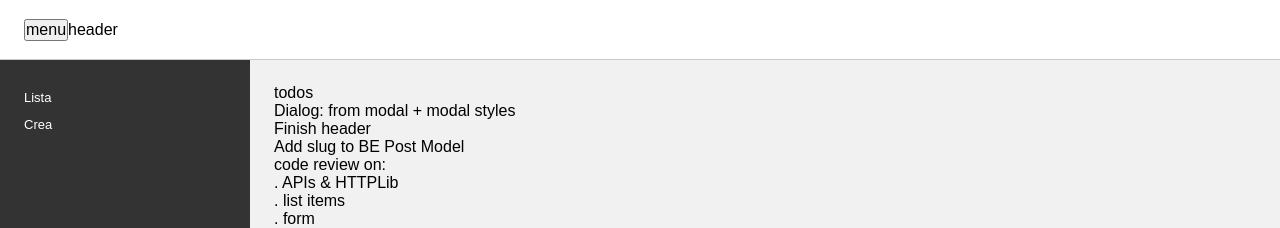
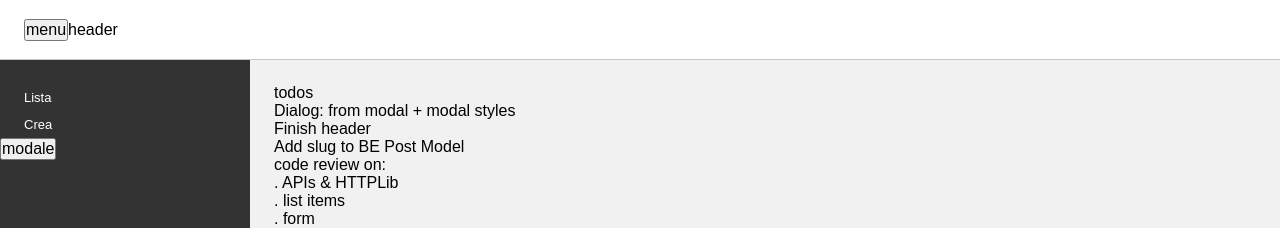
Before and after one commit to papupapu/cms, a Next.js app: page / in a window 1280 px wide. Shown: the top 228 px of the page. Built offline with nearby package versions, Linux system fonts and the light colour scheme.

Commit message:
modal trigger test

```diff
--- a/src/components/Layout/Menu/index.js
+++ b/src/components/Layout/Menu/index.js
@@ -6,11 +6,14 @@ import { useCtxLayout } from '../../../../pages/_app';
 
 import makeClassName from '../../../lib/utils/makeClassName';
 
+import { createAModal } from '../../../factories/modals';
+
 import styles from './style.module.scss';
 
 const Nav = () => {
-  const { navVisible } = useCtxLayout();
+  const { navVisible, openModal } = useCtxLayout();
   const cls = makeClassName([styles.nav, !navVisible && styles['nav-closed']]);
+  const modal = () => openModal(createAModal({}));
   return (
     <nav className={cls}>
       <ul>
@@ -28,6 +31,11 @@ const Nav = () => {
             </a>
           </Link>
         </li>
+        <li>
+          <button type="button" onClick={modal}>
+            modale
+          </button>
+        </li>
       </ul>
     </nav>
   );
```
